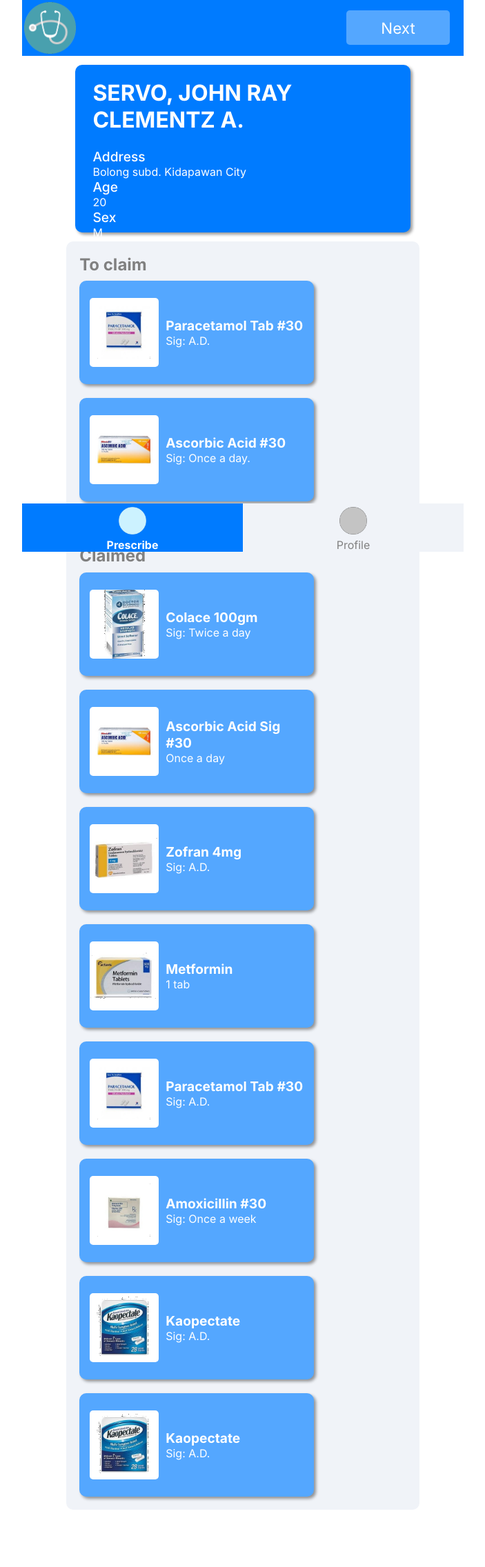
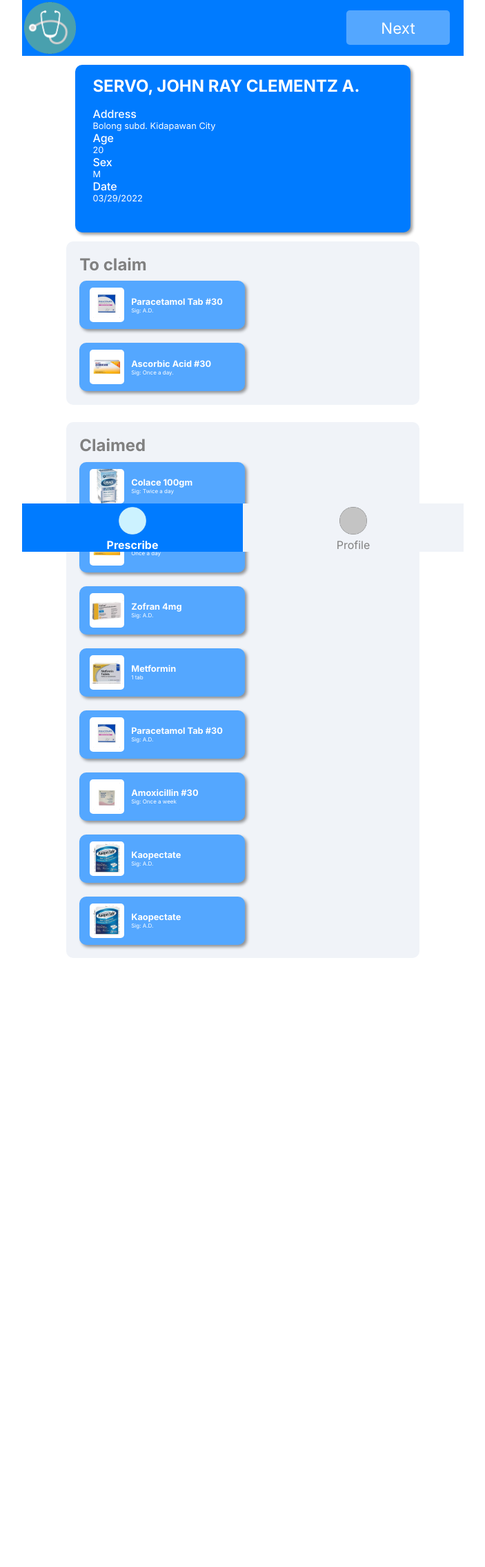
Before and after one commit to ikeman09/digital-prescription-platform, a PHP site: page /pages/doctor/doctor-prescribe-scanned.php in a window 1280 px wide. Shown: the whole page at 69% size, without its empty margins (288-991 px from the left). After the commit the page ends 1389 px from the top, so only its background shows below. Run offline with PHP 8.4, Linux system fonts and the light colour scheme.

Commit message:
added media query for 1366x768 monitors

```diff
--- a/css/doctor_styles/_doctor-base.scss
+++ b/css/doctor_styles/_doctor-base.scss
@@ -6,7 +6,7 @@
 }
 
 body {
-    height: 100vh;
+    height: auto;
     display: flex;
     flex-direction: column;
     align-items: center;
--- a/css/doctor_styles/doctor-prescribe-scanned.css
+++ b/css/doctor_styles/doctor-prescribe-scanned.css
@@ -22,7 +22,7 @@
 }
 
 body {
-  height: 100vh;
+  height: auto;
   display: -webkit-box;
   display: -ms-flexbox;
   display: flex;
@@ -175,7 +175,8 @@ p {
   padding-top: 2%;
 }
 
-.content .info p, .content .info h1 {
+.content .info p,
+.content .info h1 {
   color: white;
 }
 
@@ -218,7 +219,8 @@ p {
   border-radius: 10px;
 }
 
-.content .container .container-wrapper #to-claim-header, .content .container .container-wrapper #claim-header {
+.content .container .container-wrapper #to-claim-header,
+.content .container .container-wrapper #claim-header {
   color: #808080;
   font-family: Inter-Bold;
   font-size: 1.5rem;
@@ -283,4 +285,34 @@ p {
   font-family: Inter-Bold;
   color: white;
 }
+
+@media (max-width: 1366px) {
+  .content .info .info-wrapper .name h1 {
+    font-size: 1.5rem;
+  }
+  .content .info .info-wrapper .other-info .up {
+    font-size: 1rem;
+  }
+  .content .info .info-wrapper .other-info p {
+    font-size: 0.8rem;
+  }
+  .content .container .container-wrapper .flex-container .item {
+    width: 240px;
+    height: 70px;
+  }
+  .content .container .container-wrapper .flex-container .item img {
+    width: 50px;
+    height: 50px;
+  }
+  .content .container .container-wrapper .flex-container .item .item-info {
+    width: 150px;
+  }
+  .content .container .container-wrapper .flex-container .item .item-info p {
+    font-size: 0.5rem;
+  }
+  .content .container .container-wrapper .flex-container .item .item-info :first-child {
+    font-family: Inter-Bold;
+    font-size: 0.8rem;
+  }
+}
 /*# sourceMappingURL=doctor-prescribe-scanned.css.map */
--- a/css/doctor_styles/doctor-prescribe-scanned.scss
+++ b/css/doctor_styles/doctor-prescribe-scanned.scss
@@ -32,7 +32,8 @@ p {
         padding-top: 2%;
 
 
-        p, h1 {
+        p,
+        h1 {
             color: white;
         }
 
@@ -73,7 +74,8 @@ p {
             padding: 3%;
             border-radius: 10px;
 
-            #to-claim-header, #claim-header {
+            #to-claim-header,
+            #claim-header {
                 color: $inactive_color;
                 font-family: Inter-Bold;
                 font-size: 1.5rem;
@@ -107,6 +109,7 @@ p {
 
                     .item-info {
                         width: 200px;
+
                         :first-child {
                             font-family: Inter-Bold;
                             font-size: 1.2rem;
@@ -127,3 +130,54 @@ p {
         }
     }
 }
+
+@media (max-width: 1366px) {
+    .content {
+        .info {
+            .info-wrapper {
+                .name {
+                    h1 {
+                        font-size: 1.5rem;
+                    }
+                }
+                .other-info {
+                    .up {
+                        font-size: 1rem;
+                    }
+                    p {
+                        font-size:0.8rem;
+                    }
+                }
+            }
+        }
+
+        .container {
+            .container-wrapper {
+                .flex-container {
+                    .item {
+                        width: 240px;
+                        height: 70px;
+
+                        img {
+                            width: 50px;
+                            height: 50px;
+                        }
+
+                        .item-info {
+                            width: 150px;
+
+                            p {
+                                font-size: 0.5rem;
+                            }
+
+                            :first-child {
+                                font-family: Inter-Bold;
+                                font-size: 0.8rem;
+                            }
+                        }
+                    }
+                }
+            }
+        }
+    }
+}
--- a/css/doctor_styles/doctor-prescribe.css
+++ b/css/doctor_styles/doctor-prescribe.css
@@ -22,7 +22,7 @@
 }
 
 body {
-  height: 100vh;
+  height: auto;
   display: -webkit-box;
   display: -ms-flexbox;
   display: flex;
--- a/css/doctor_styles/doctor-profile.css
+++ b/css/doctor_styles/doctor-profile.css
@@ -22,7 +22,7 @@
 }
 
 body {
-  height: 100vh;
+  height: auto;
   display: -webkit-box;
   display: -ms-flexbox;
   display: flex;
```
